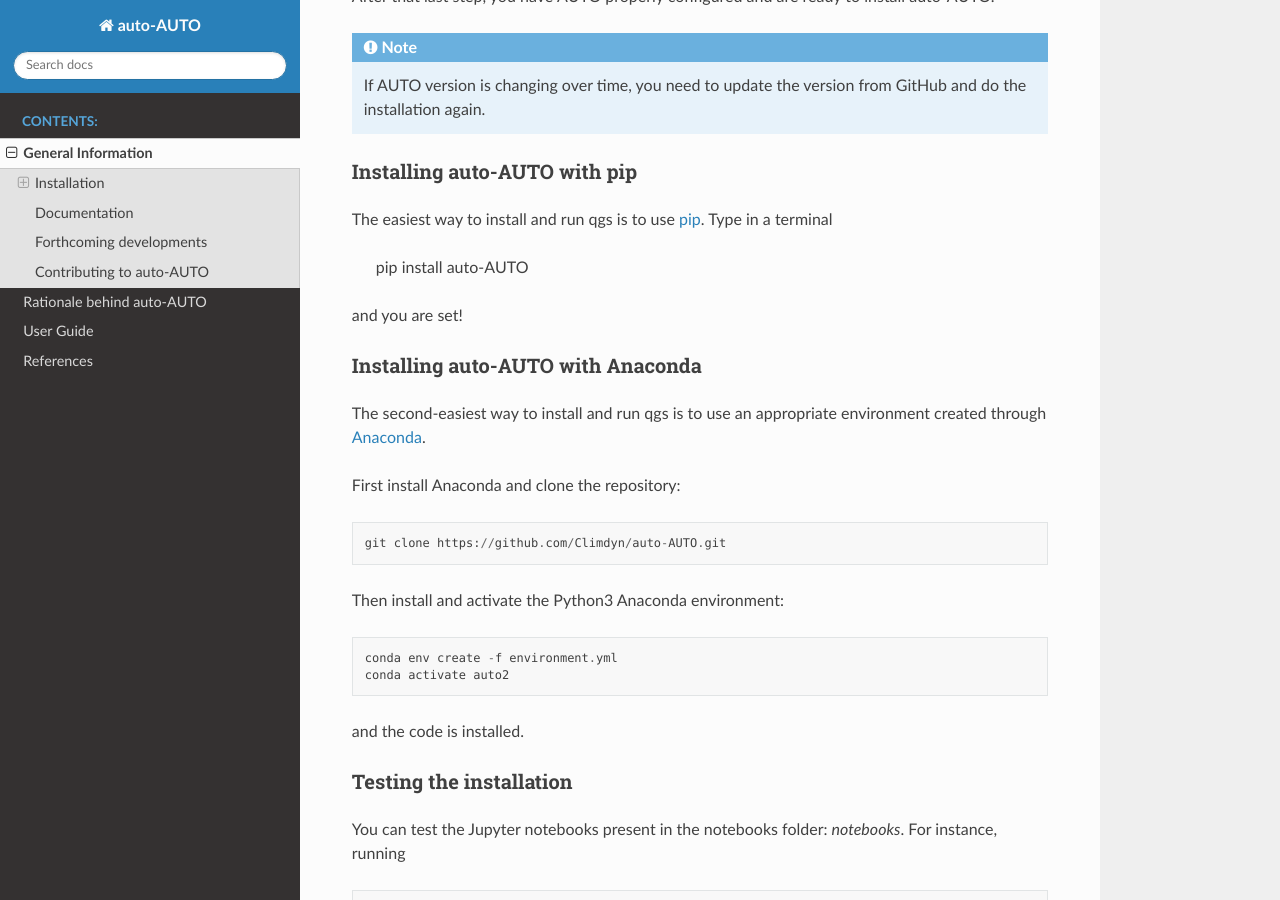
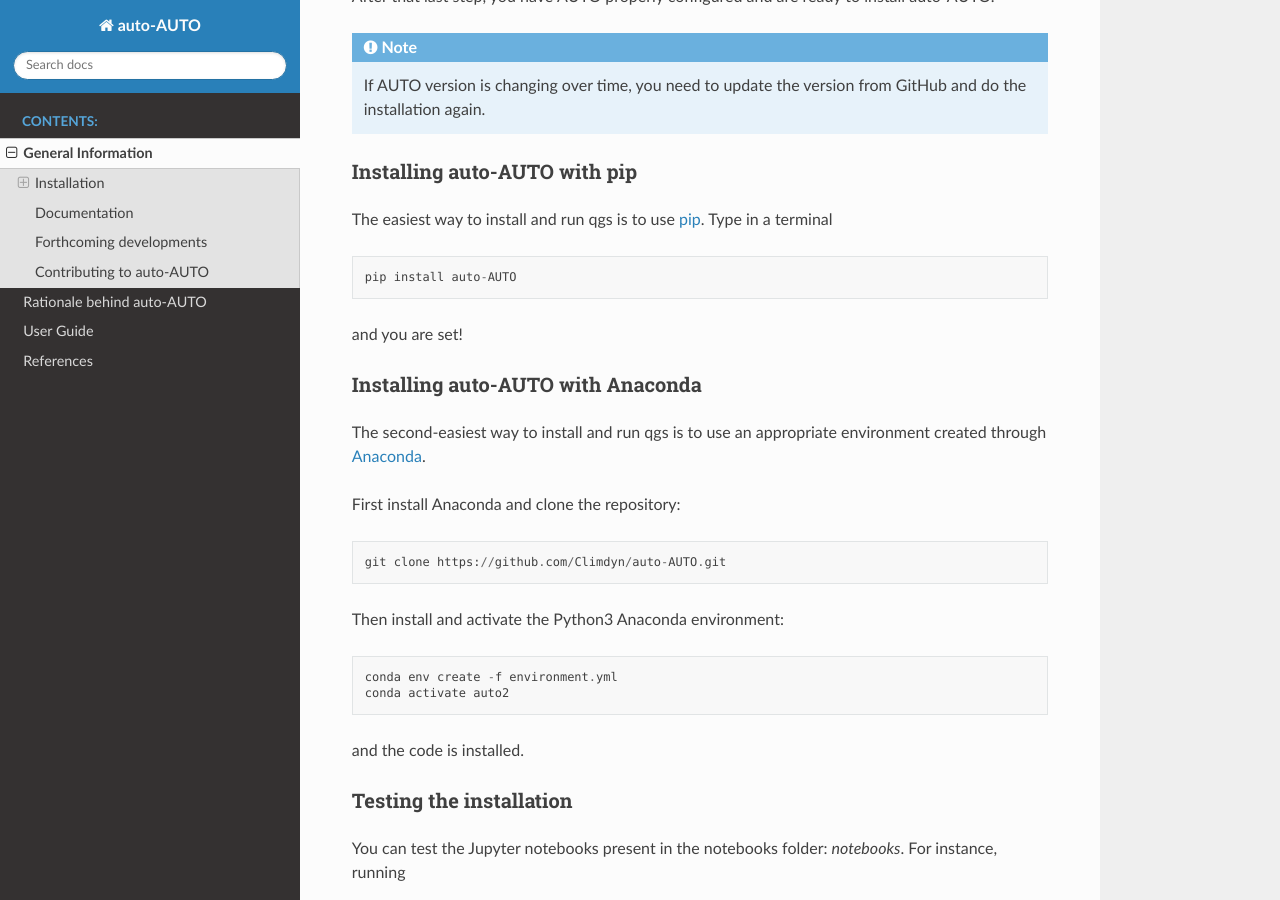
Before and after one commit to Climdyn/auto-AUTO, a Sphinx documentation site: the page built from documentation/source/files/general_information.rst, in a window 1280 px wide and 900 px high, scrolled down 1216 px. Built offline with Sphinx 7.4.7 and the Read the Docs theme 3.1.0, drawn with Linux system fonts in a browser that asks for light colours.

Commit message:
Typo in doc

```diff
--- a/documentation/source/files/general_information.rst
+++ b/documentation/source/files/general_information.rst
@@ -56,7 +56,7 @@
 ~~~~~~~~~~~~~~~~~~~~~~~~~~~~~
 
 The easiest way to install and run qgs is to use `pip <https://pypi.org/>`_.
-Type in a terminal
+Type in a terminal ::
 
     pip install auto-AUTO
 
```
